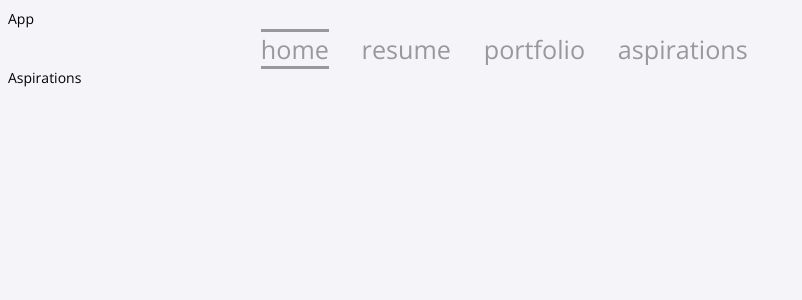
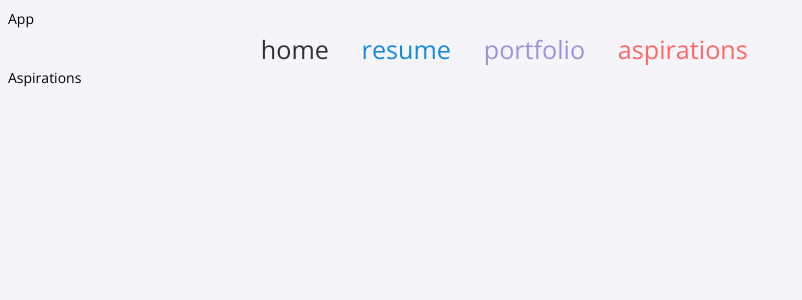
Before and after one commit to Grace0/Grace0.github.io, a React (Create React App) app: page /aspirations in a window 1280 px wide. Shown: the top 300 px of the page, without its empty margins (0-802 px from the left). Built offline with nearby package versions, Linux system fonts and the light colour scheme.

Commit message:
nav underline when active

```diff
--- a/src/App.css
+++ b/src/App.css
@@ -72,8 +72,7 @@ h1 a:hover, h5 a:hover {
 }
 
 .nav-home {
-  border-top: 3px #99999c solid;
-  border-bottom: 3px #99999c solid;
+  color: #323031;
 }
 
 .nav-resume:hover, .nav-resume:active {
--- a/src/components/RouteManager.js
+++ b/src/components/RouteManager.js
@@ -19,7 +19,7 @@ function RouteManager() {
         </h5>
         <h5>
           <a>
-            <NavLink to="/resume" className="nav-resume">
+            <NavLink to="/resume" className="resume">
               {" "}
               resume{" "}
             </NavLink>
@@ -27,7 +27,7 @@ function RouteManager() {
         </h5>
         <h5>
           <a className="portfolio">
-            <NavLink to="/portfolio" className="nav-portfolio">
+            <NavLink to="/portfolio" className="portfolio">
               {" "}
               portfolio{" "}
             </NavLink>
@@ -35,7 +35,7 @@ function RouteManager() {
         </h5>
         <h5>
           <a className="aspirations">
-            <NavLink to="/Aspirations" className="nav-aspirations">
+            <NavLink to="/Aspirations" className="aspirations">
               {" "}
               aspirations{" "}
             </NavLink>
```
